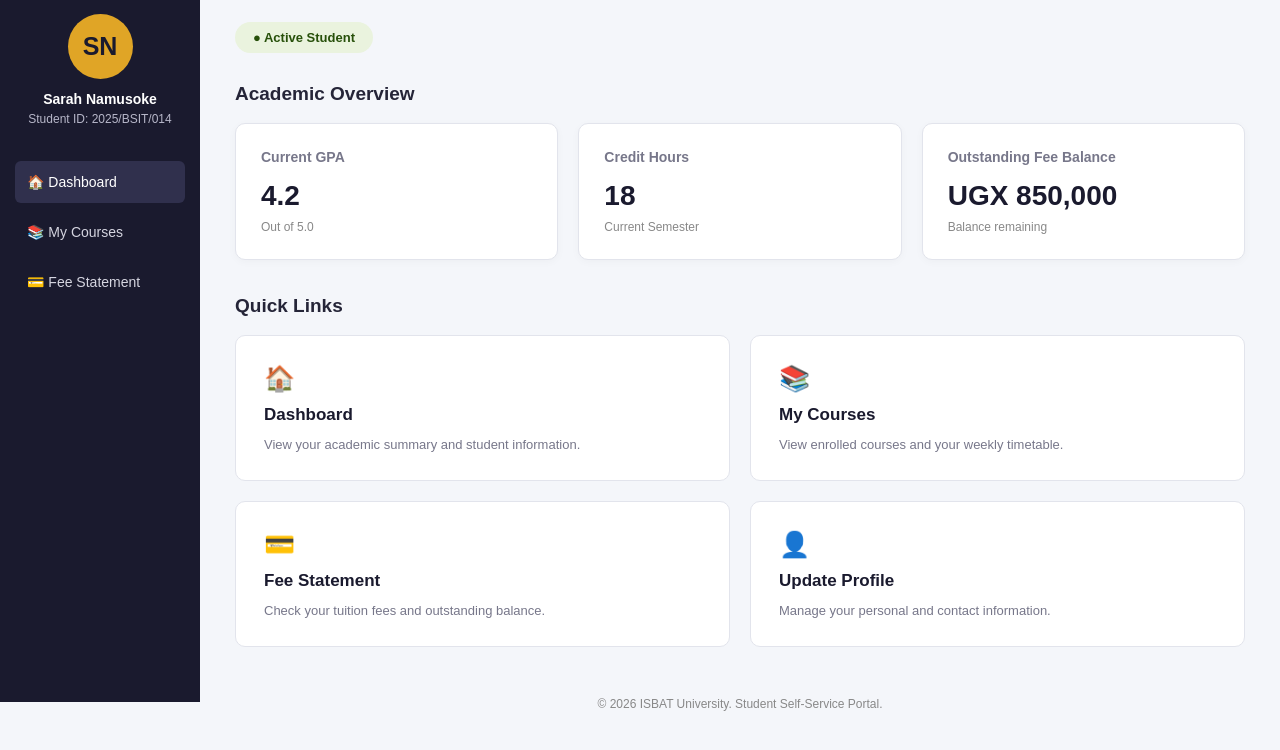
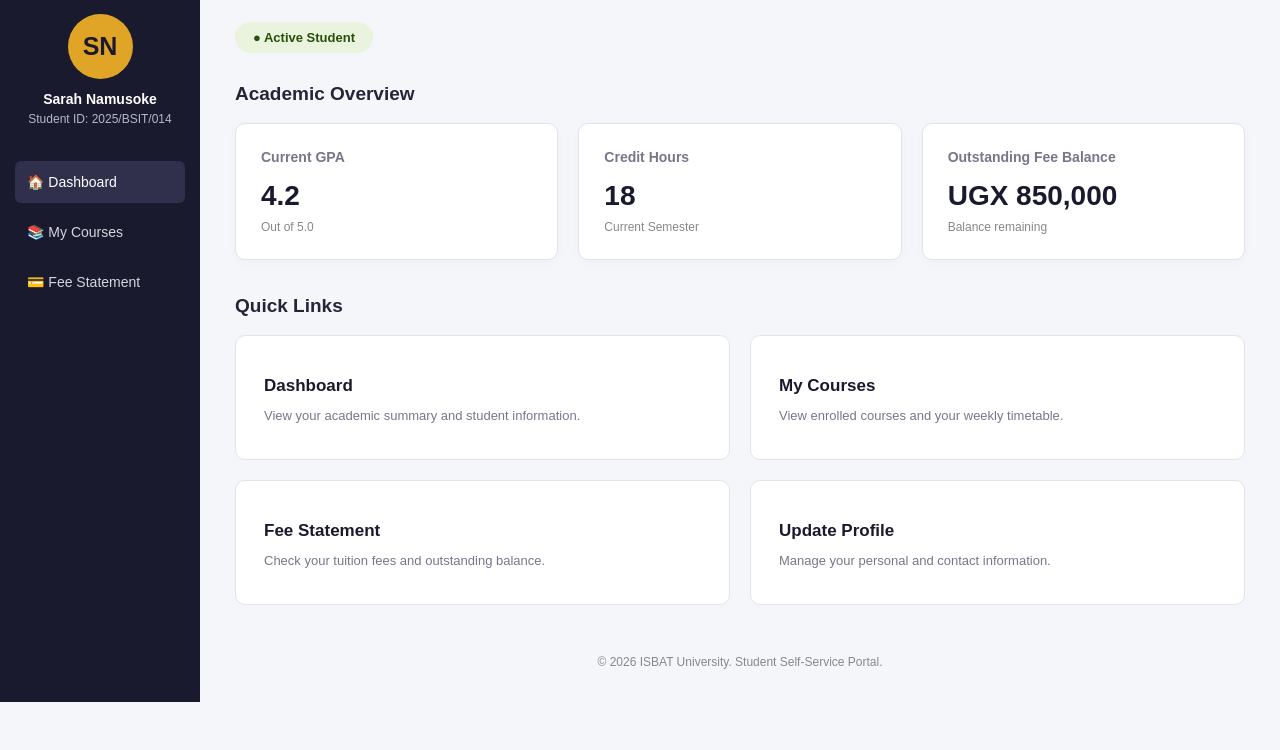
Before and after one commit to njjesse205-dotcom/labwebqn9, a plain HTML site: page index.html in a window 1280 px wide. Shown: the part 98-848 px from the top of the page. After the commit the page ends 822 px from the top, so only its background shows below. Drawn offline with Linux system fonts and the light colour scheme.

Commit message:
Remove icons from quick link cards
Removed icons from quick link cards in index.html.

```diff
--- a/index.html
+++ b/index.html
@@ -139,26 +139,26 @@
 
         <section class="quick-links">
 
-            <a href="dashboard.html" class="quick-link-card">
-                <div class="quick-icon">🏠</div>
+            <a href="index.html" class="quick-link-card">
+                <div class="quick-icon"></div>
                 <h3>Dashboard</h3>
                 <p>View your academic summary and student information.</p>
             </a>
 
             <a href="courses.html" class="quick-link-card">
-                <div class="quick-icon">📚</div>
+                <div class="quick-icon"></div>
                 <h3>My Courses</h3>
                 <p>View enrolled courses and your weekly timetable.</p>
             </a>
 
             <a href="fee-statement.html" class="quick-link-card">
-                <div class="quick-icon">💳</div>
+                <div class="quick-icon"></div>
                 <h3>Fee Statement</h3>
                 <p>Check your tuition fees and outstanding balance.</p>
             </a>
 
             <a href="#" class="quick-link-card">
-                <div class="quick-icon">👤</div>
+                <div class="quick-icon"></div>
                 <h3>Update Profile</h3>
                 <p>Manage your personal and contact information.</p>
             </a>
```
